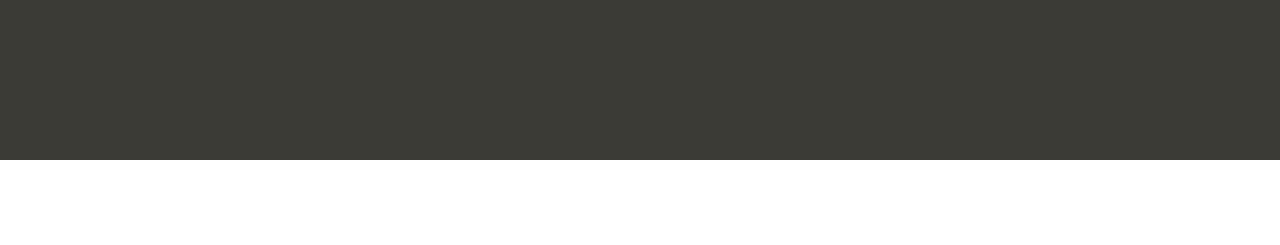
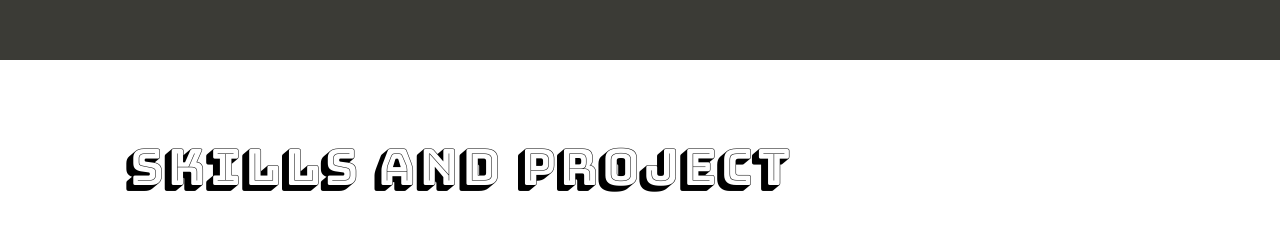
Before and after one commit to StudentCZ/my-website, a React (Create React App) app: page / in a window 1280 px wide. Shown: the part 510-755 px from the top of the page. Built offline with nearby package versions, Linux system fonts and the light colour scheme.

Commit message:
fixed padding for nav links

```diff
--- a/src/components/Photo.module.css
+++ b/src/components/Photo.module.css
@@ -14,7 +14,7 @@
   margin-left: 100px;
   margin-top: 150px;
   margin-right: 100px;
-  margin-bottom: 200px;
+  margin-bottom: 100px;
 }
 
 .textBox {
@@ -23,7 +23,7 @@
   border: 2px solid white;
   margin-top: 150px;
   margin-right: 100px;
-  margin-bottom: 200px;
+  margin-bottom: 100px;
   width: 50%;
 }
 
--- a/src/components/Project.module.css
+++ b/src/components/Project.module.css
@@ -18,5 +18,5 @@
 .projectText {
   font-family: 'Bungee Shade', cursive;
   font-size: 50px;
-  padding: 60px 50px 50px 125px;
+  padding: 60px 40px 40px 125px;
 }
```
